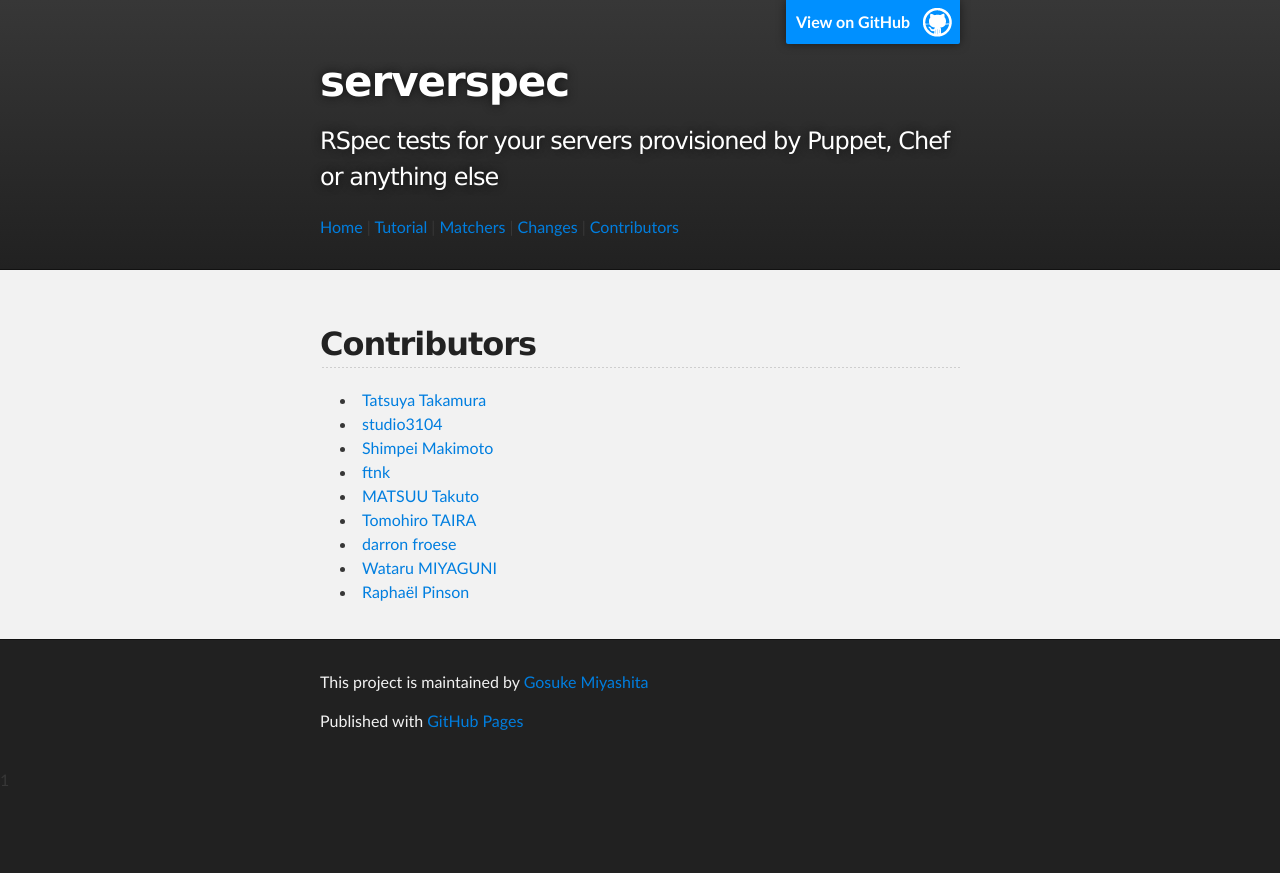
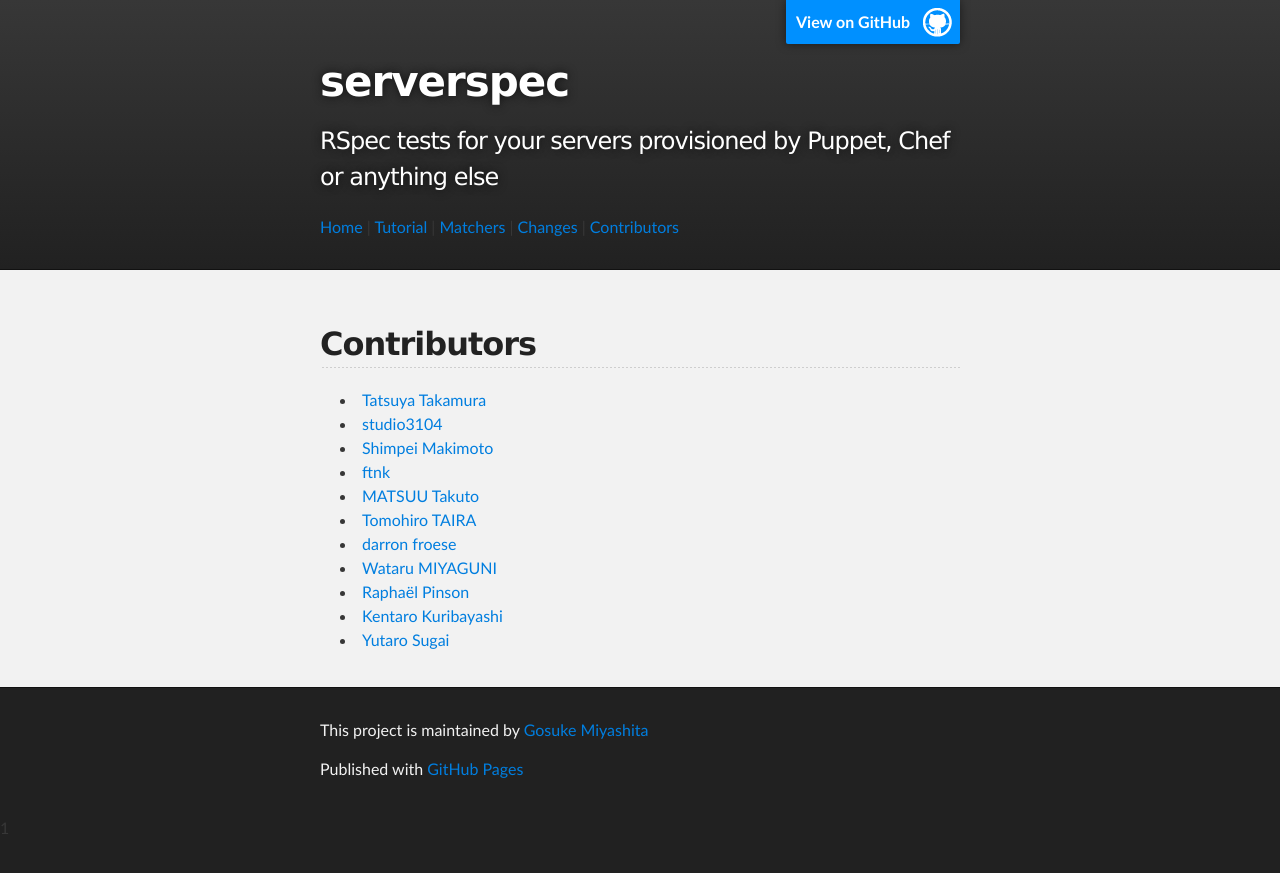
Before and after one commit to serverspec/serverspec.github.io, a Jekyll site: the page built from contributors.md, in a window 1280 px wide. Shown: the top 873 px of the page. Built offline with Jekyll 4.4.1, drawn with Linux system fonts in a browser that asks for light colours; Markdown is read by kramdown in place of the engine named in the settings.

Commit message:
Add contributers

```diff
--- a/contributors.md
+++ b/contributors.md
@@ -14,3 +14,5 @@ title: contributors
  * [darron froese](https://github.com/darron)
  * [Wataru MIYAGUNI](https://github.com/gongo)
  * [Rapha&euml;l Pinson](https://github.com/raphink)
+ * [Kentaro Kuribayashi](https://github.com/kentaro)
+ * [Yutaro Sugai](https://github.com/hokkai7go)
```
